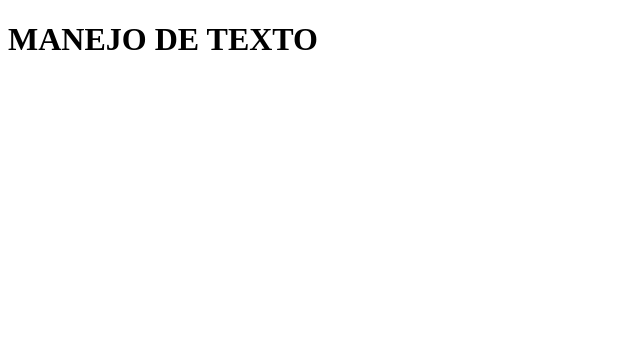
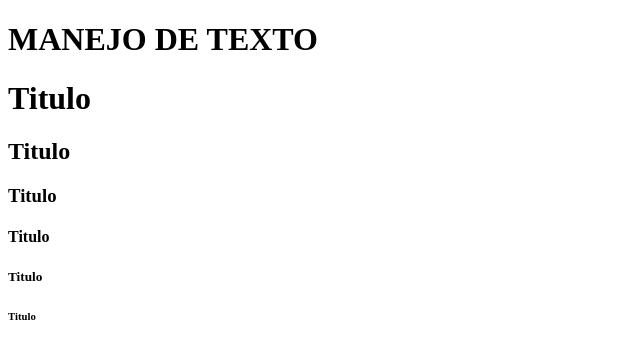
Before and after one commit to SandraMamani/ManejoDeTexto, a plain HTML site: page index.html in a window 1280 px wide. Shown: the whole page, without its empty margins (0-640 px from the left). Drawn offline with Linux system fonts and the light colour scheme.

Commit message:
Manejo de h1 a h6

```diff
--- a/index.html
+++ b/index.html
@@ -8,6 +8,11 @@
 </head>
 <body>
     <h1>MANEJO DE TEXTO</h1>
-
+    <h1>Titulo</h1>
+    <h2>Titulo</h2>
+    <h3>Titulo</h3>
+    <h4>Titulo</h4>
+    <h5>Titulo</h5>
+    <h6>Titulo</h6>
 </body>
 </html>
```
